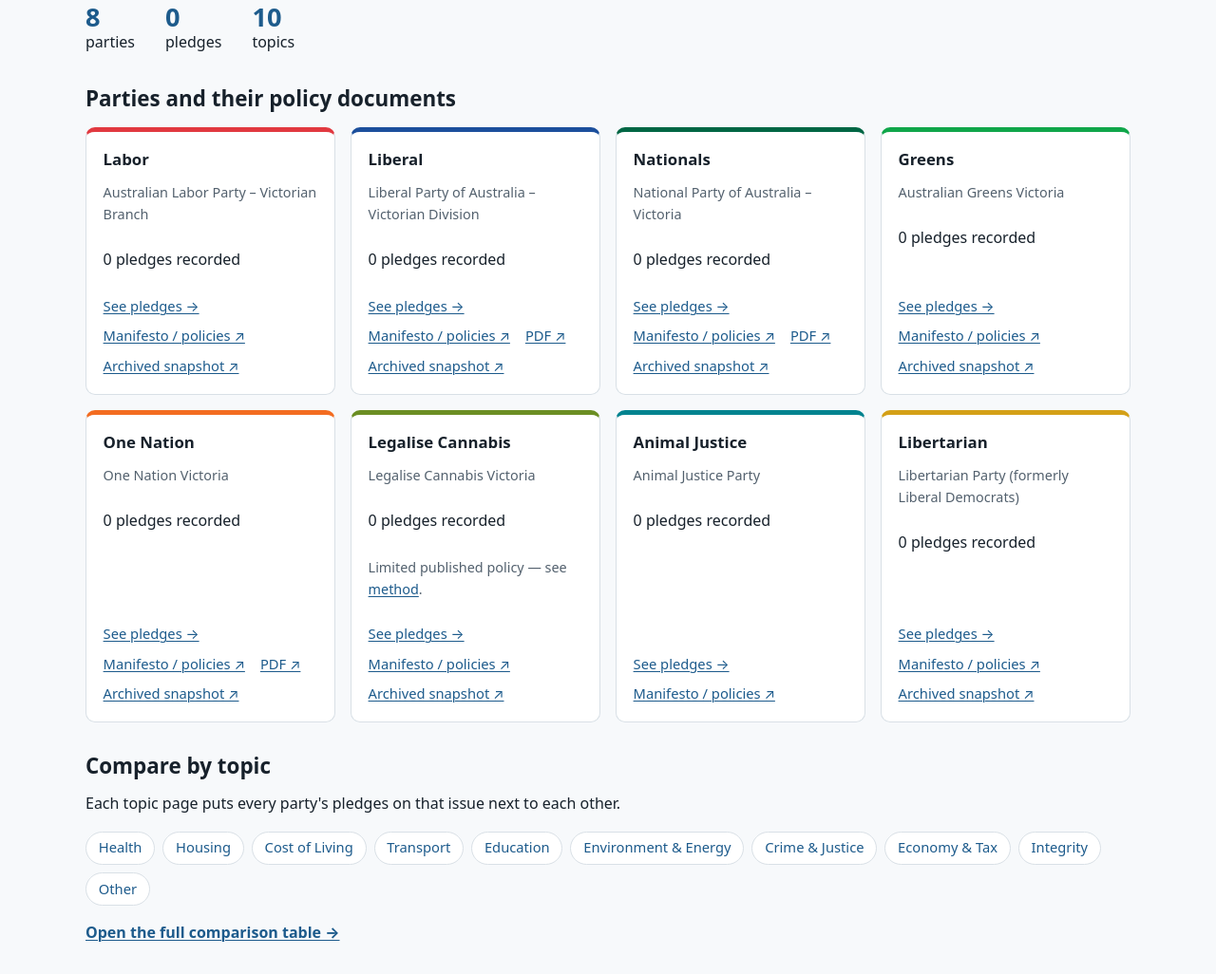
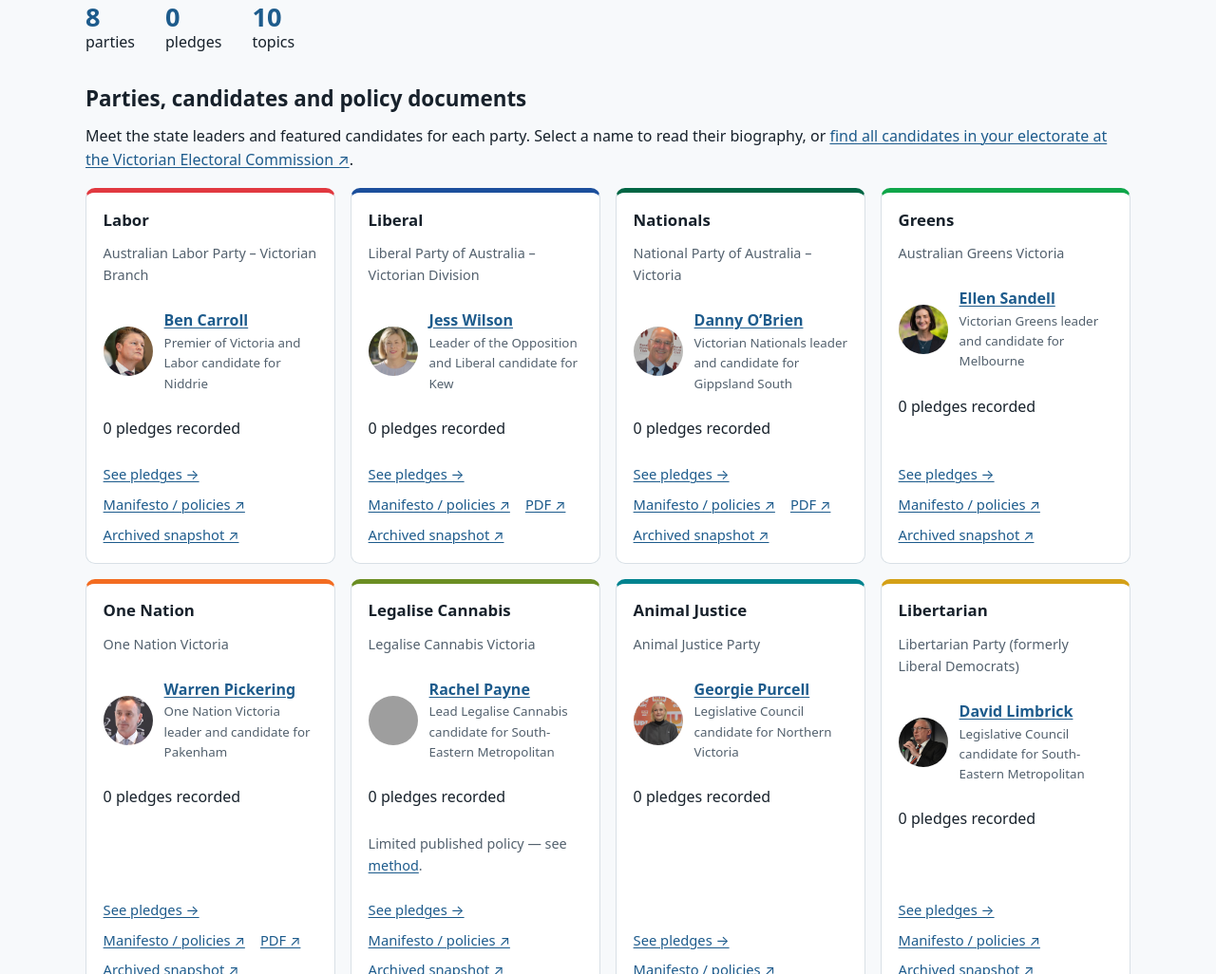
Before and after one commit to updateaman/victoria_elections, an Astro site: page / in a window 1280 px wide. Shown: the part 412-1438 px from the top of the page at 95% size. Built offline with nearby package versions, Linux system fonts and the light colour scheme; Astro itself is replaced by a stand-in of ours; no server answers; grey boxes are pictures that could not be loaded.

Commit message:
Feature each party's candidate and publish sourced biographies

```diff
--- a/src/content.config.ts
+++ b/src/content.config.ts
@@ -107,4 +107,21 @@ const pledges = defineCollection({
 	}),
 });
 
-export const collections = { parties, topics, pledges };
+const candidates = defineCollection({
+	loader: file('src/data/candidates.json'),
+	schema: z.object({
+		id: z.string().regex(/^[a-z0-9]+(?:-[a-z0-9]+)*$/),
+		partyId: reference('parties'),
+		name: z.string().min(1),
+		role: z.string().min(1),
+		bio: z.string().min(1),
+		sourceUrl: z.url(),
+		photoCredit: z.string().min(1),
+		photoSourceUrl: z.url(),
+		portraitUrl: z.url().optional(),
+		license: z.string().min(1).optional(),
+		licenseUrl: z.url().optional(),
+	}),
+});
+
+export const collections = { parties, topics, pledges, candidates };
--- /dev/null
+++ b/src/data/candidates.json
@@ -0,0 +1,97 @@
+[
+  {
+    "id": "ellen-sandell",
+    "name": "Ellen Sandell",
+    "partyId": "greens",
+    "role": "Victorian Greens leader and candidate for Melbourne",
+    "bio": "Sandell trained as a scientist and led the Australian Youth Climate Coalition before winning Melbourne in 2014. She became leader of the Victorian Greens in 2024.",
+    "sourceUrl": "https://greens.org.au/vic/person/ellen-sandell",
+    "photoCredit": "Australian Greens (greens.org.au), cropped portrait.",
+    "license": "CC BY-SA 2.5 Australia",
+    "licenseUrl": "https://creativecommons.org/licenses/by-sa/2.5/au/",
+    "photoSourceUrl": "https://commons.wikimedia.org/wiki/File:Ellen_Sandell_cropped.jpg"
+  },
+  {
+    "id": "warren-pickering",
+    "name": "Warren Pickering",
+    "partyId": "one-nation",
+    "role": "One Nation Victoria leader and candidate for Pakenham",
+    "bio": "Pickering grew up on a Gippsland farm, worked as a bricklayer and served as an Australian Army combat engineer. He previously stood for the Senate in Victoria.",
+    "sourceUrl": "https://vic.onenation.org.au/candidate/warren-pickering",
+    "photoCredit": "Melbourne Press Club, cropped video still, 13 November 2026.",
+    "license": "CC BY 4.0",
+    "licenseUrl": "https://creativecommons.org/licenses/by/4.0/",
+    "photoSourceUrl": "https://commons.wikimedia.org/wiki/File:Warren_Pickering_MPC_2026_1_(cropped).jpg"
+  },
+  {
+    "id": "rachel-payne",
+    "name": "Rachel Payne",
+    "partyId": "legalise-cannabis",
+    "role": "Lead Legalise Cannabis candidate for South-Eastern Metropolitan",
+    "bio": "Payne worked at the Family Court of Australia and Centrelink before entering the Legislative Council in 2022. She represents South-Eastern Metropolitan, where she is seeking a second term.",
+    "sourceUrl": "https://www.lcvicparty.org.au/rachel_payne_candidate_for_south_eastern_metropolitan",
+    "photoCredit": "Official portrait from Rachel Payne MP’s website.",
+    "photoSourceUrl": "https://rachelpayne.com.au/about/",
+    "portraitUrl": "https://rachelpayne.com.au/wp-content/uploads/2026/10/rachel-payne-mp-portrait-683x1024.jpg.webp"
+  },
+  {
+    "id": "ben-carroll",
+    "name": "Ben Carroll",
+    "partyId": "labor",
+    "role": "Premier of Victoria and Labor candidate for Niddrie",
+    "bio": "Carroll worked as a lawyer and policy adviser before voters in Niddrie first elected him in 2012. He served as deputy premier and education minister before succeeding Jacinta Allan as premier and Victorian Labor leader in July 2026.",
+    "sourceUrl": "https://www.parliament.vic.gov.au/members/ben-carroll/",
+    "photoCredit": "Emily Kulich / Melbourne Press Club. Cropped by WikiWanderer261; resized for this site.",
+    "license": "CC BY-SA 4.0",
+    "licenseUrl": "https://creativecommons.org/licenses/by-sa/4.0/",
+    "photoSourceUrl": "https://commons.wikimedia.org/wiki/File:Ben_Carroll_(cropped).jpg"
+  },
+  {
+    "id": "jess-wilson",
+    "name": "Jess Wilson",
+    "partyId": "liberal",
+    "role": "Leader of the Opposition and Liberal candidate for Kew",
+    "bio": "Wilson entered the Victorian Legislative Assembly in 2022 as the member for Kew. In November 2025 she succeeded Brad Battin as Victorian Liberal leader and Leader of the Opposition. She leads the Liberal–National Coalition into the 2026 election.",
+    "sourceUrl": "https://www.parliament.vic.gov.au/members/jess-wilson/",
+    "photoCredit": "We Did Creative, ‘Jess Wilson 0026’. Cropped by DogsBreakfast87; resized and converted to JPEG for this site.",
+    "license": "CC BY 3.0",
+    "licenseUrl": "https://creativecommons.org/licenses/by/3.0/",
+    "photoSourceUrl": "https://commons.wikimedia.org/wiki/File:Jess_Wilson_0026_(cropped).png"
+  },
+  {
+    "id": "danny-obrien",
+    "name": "Danny O’Brien",
+    "partyId": "nationals",
+    "role": "Victorian Nationals leader and candidate for Gippsland South",
+    "bio": "O’Brien began his journalism career in Sale and later led the National Irrigators’ Council. He entered the Legislative Council for Eastern Victoria in 2014, won the Gippsland South by-election in 2015 and succeeded Peter Walsh as Victorian Nationals leader in November 2024.",
+    "sourceUrl": "https://www.parliament.vic.gov.au/members/danny-obrien/",
+    "photoCredit": "Alison Newman. Rural Press Club portrait cropped by LivelyRatification; resized for this site.",
+    "license": "CC BY-SA 4.0",
+    "licenseUrl": "https://creativecommons.org/licenses/by-sa/4.0/",
+    "photoSourceUrl": "https://commons.wikimedia.org/wiki/File:Danny_O%27Brien_at_Rural_Press_Club_event_(cropped).jpg"
+  },
+  {
+    "id": "georgie-purcell",
+    "name": "Georgie Purcell",
+    "partyId": "animal-justice",
+    "role": "Legislative Council candidate for Northern Victoria",
+    "bio": "Purcell volunteered on campaigns to end puppy farming and worked as chief of staff to an Animal Justice Party MP. In 2022, voters in Northern Victoria elected her to the Legislative Council.",
+    "sourceUrl": "https://vic.animaljusticeparty.org/georgie-purcell",
+    "photoCredit": "Alison Newman. Cropped by TarnishedPath; resized for this site.",
+    "license": "CC BY-SA 4.0",
+    "licenseUrl": "https://creativecommons.org/licenses/by-sa/4.0/",
+    "photoSourceUrl": "https://commons.wikimedia.org/wiki/File:Georgie_Purcell-2025.jpg"
+  },
+  {
+    "id": "david-limbrick",
+    "name": "David Limbrick",
+    "partyId": "libertarian",
+    "role": "Legislative Council candidate for South-Eastern Metropolitan",
+    "bio": "Limbrick first won a seat in the Victorian Legislative Council in 2018. He returned in 2022 to represent the South-Eastern Metropolitan Region.",
+    "sourceUrl": "https://www.parliament.vic.gov.au/members/david-limbrick/",
+    "photoCredit": "Alison Newman. Cropped by LivelyRatification; resized for this site.",
+    "license": "CC BY-SA 4.0",
+    "licenseUrl": "https://creativecommons.org/licenses/by-sa/4.0/",
+    "photoSourceUrl": "https://commons.wikimedia.org/wiki/File:David_Limbrick_at_Manningham_Hotel_(1)_(cropped).jpg"
+  }
+]
--- a/src/pages/index.astro
+++ b/src/pages/index.astro
@@ -1,9 +1,11 @@
 ---
 import BaseLayout from '../layouts/BaseLayout.astro';
+import { getCollection } from 'astro:content';
 import { href, site } from '../lib/site';
 import { loadData } from '../lib/data';
 
 const { parties, topics, pledges } = await loadData();
+const candidates = await getCollection('candidates');
 const totalPledges = pledges.length;
 ---
 
@@ -26,7 +28,8 @@ const totalPledges = pledges.length;
 		<div><div class="stat">{topics.length}</div> topics</div>
 	</div>
 
-	<h2 id="parties">Parties and their policy documents</h2>
+	<h2 id="parties">Parties, candidates and policy documents</h2>
+	<p>Meet the state leaders and featured candidates for each party. Select a name to read their biography, or <a href="https://www.vec.vic.gov.au/voting/2026-state-election/find-candidates" target="_blank" rel="noopener noreferrer">find all candidates in your electorate at the Victorian Electoral Commission ↗</a>.</p>
 	<ul class="grid grid-3" style="list-style:none;padding:0;">
 		{
 			parties.map((party) => {
@@ -35,6 +38,16 @@ const totalPledges = pledges.length;
 					<li class="card party-card" style={`--party-colour:${party.data.colour}`}>
 						<h3>{party.data.shortName}</h3>
 						<p class="meta">{party.data.name}</p>
+						<ul class="candidate-links">
+							{candidates.filter((c) => c.data.partyId.id === party.id).map(({ id, data }) => (
+								<li>
+									<a href={href(`candidates/${id}/`)}>
+										<img src={data.portraitUrl ?? href(`candidates/${id}.jpg`)} width="52" height="52" loading="lazy" referrerpolicy="no-referrer" alt="" />
+										<span><strong>{data.name}</strong><small>{data.role}</small></span>
+									</a>
+								</li>
+							))}
+						</ul>
 						<p>{count} {count === 1 ? 'pledge' : 'pledges'} recorded</p>
 						{party.data.limitedInformation && <p class="meta">Limited published policy — see <a href={href('about/')}>method</a>.</p>}
 						<div class="party-links">
--- a/src/styles/global.css
+++ b/src/styles/global.css
@@ -54,6 +54,12 @@ main { padding: 2rem 0 3rem; min-height: 60vh; }
 .card { background: var(--card); border: 1px solid var(--line); border-radius: var(--radius); padding: 1.1rem; }
 .card h3 { margin-top: 0; }
 .party-card { border-top: 5px solid var(--party-colour, var(--accent)); display: flex; flex-direction: column; gap: .5rem; }
+.candidate-links { list-style: none; padding: 0; margin: 0 0 1rem; }
+.candidate-links li + li { margin-top: .5rem; }
+.candidate-links a { display: flex; align-items: center; gap: .75rem; text-decoration: none; }
+.candidate-links strong { text-decoration: underline; }
+.candidate-links small { display: block; color: var(--muted); font-weight: 400; }
+.candidate-links img { flex: none; object-fit: cover; object-position: center 25%; border-radius: 50%; }
 .party-card .party-links { margin-top: auto; display: flex; flex-wrap: wrap; gap: .5rem 1rem; font-size: .92rem; }
 
 .badge { display: inline-block; border-radius: 999px; padding: .1rem .55rem; font-size: .78rem; font-weight: 650;
```
Also changed, not shown: scripts/validate-data.mjs (+14 -1 lines), src/pages/candidates/[id].astro (added, +45 -0 lines), README.md, public/candidates/ben-carroll.jpg (added), public/candidates/danny-obrien.jpg (added), public/candidates/david-limbrick.jpg (added), public/candidates/ellen-sandell.jpg (added), public/candidates/georgie-purcell.jpg (added), public/candidates/jess-wilson.jpg (added), public/candidates/warren-pickering.jpg (added).
